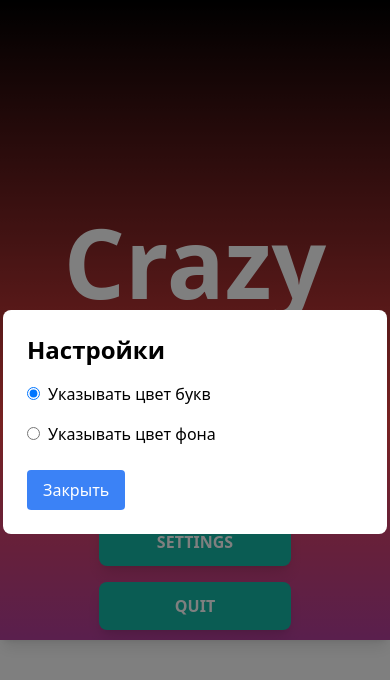
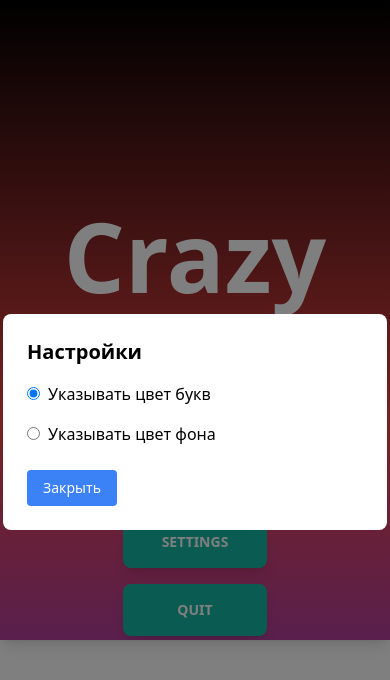
Before and after one commit to shaula-hub/crazy-colors-game, a React (Vite) app: page / in a window 390 px wide. Both pictures are taken after a click on the button "SETTINGS". Shown: the top 680 px of the page. Built offline with nearby package versions, Linux system fonts and the light colour scheme.

Commit message:
Adaptation

```diff
--- a/src/components/CrazyColorsGame.jsx
+++ b/src/components/CrazyColorsGame.jsx
@@ -221,20 +221,19 @@ function CrazyColorsGame() {
       <div className="flex flex-col gap-4 items-center">
         <button
           onClick={() => setCurrentScreen(SCREENS.SELECTION)}
-          className="bg-teal-500 text-white px-8 py-3 rounded-lg hover:bg-teal-600 hover:scale-110 transition-all duration-300 font-bold w-48"
-          /* className="bg-teal-500 text-white px-8 py-3 rounded-lg hover:bg-teal-600 hover:scale-110 transition-all duration-300 font-bold shadow-lg w-48" */
+          className="bg-teal-500 text-white px-6 py-4 md:px-8 md:py-3 rounded-lg hover:bg-teal-600 hover:scale-110 transition-all duration-300 font-bold w-36 md:w-48 text-sm md:text-base"
         >
           START
         </button>
         <button
           onClick={() => setShowSettings(true)}
-          className="bg-teal-500 text-white px-8 py-3 rounded-lg hover:bg-teal-600 hover:scale-110 transition-all duration-300 font-bold shadow-lg w-48"
+          className="bg-teal-500 text-white px-6 py-4 md:px-8 md:py-3 rounded-lg hover:bg-teal-600 hover:scale-110 transition-all duration-300 font-bold shadow-lg w-36 md:w-48 text-sm md:text-base"
         >
           SETTINGS
         </button>
         <button
           onClick={() => setShowExit(true)}
-          className="bg-teal-500 text-white px-8 py-3 rounded-lg hover:bg-teal-600 hover:scale-110 transition-all duration-300 font-bold shadow-lg w-48"
+          className="bg-teal-500 text-white px-6 py-4 md:px-8 md:py-3 rounded-lg hover:bg-teal-600 hover:scale-110 transition-all duration-300 font-bold shadow-lg w-36 md:w-48 text-sm md:text-base"
         >
           QUIT
         </button>
@@ -300,7 +299,7 @@ function CrazyColorsGame() {
   const MainScreen = () => (
     <div className="h-screen w-full flex flex-col p-4 bg-gray-100">
       {/* Section 1: Title */}
-      <h2 className="text-2xl font-bold mb-4 text-center">
+      <h2 className="text-xl md:text-2xl font-bold mb-4 text-center">
         {
           OPTIONS[
             settings.regim === 1
@@ -309,7 +308,6 @@ function CrazyColorsGame() {
           ]
         }
       </h2>
-
       {/* Section 2: Statistics */}
       <div className="bg-white p-4 rounded-lg shadow mb-4">
         <p>Всего вопросов: {gameStats.questionsAll}</p>
@@ -324,7 +322,7 @@ function CrazyColorsGame() {
 
       {/* Section 3: Color Display */}
       <div
-        className="p-8 rounded-lg mb-4 flex items-center justify-center text-4xl font-bold"
+        className="p-8 rounded-lg mb-4 flex items-center justify-center text-2xl md:text-4xl font-bold"
         style={{
           backgroundColor: COLOR_CODES[currentQuestion.backgroundColorIndex],
           color: COLOR_CODES[currentQuestion.lettersColorIndex],
@@ -334,12 +332,12 @@ function CrazyColorsGame() {
       </div>
 
       {/* Section 4: Color Buttons */}
-      <div className="grid grid-cols-3 gap-2">
+      <div className="grid grid-cols-2 md:grid-cols-3 gap-2">
         {COLOR_NAMES.map((name, index) => (
           <button
             key={index}
             onClick={() => handleAnswer(index)}
-            className="bg-blue-500 text-white px-4 py-2 rounded hover:bg-blue-600"
+            className="bg-blue-500 text-white px-3 py-3 md:px-4 md:py-2 text-sm md:text-base rounded hover:bg-blue-600"
           >
             {name}
           </button>
@@ -351,7 +349,7 @@ function CrazyColorsGame() {
   const SettingsModal = () => (
     <div className="fixed inset-0 bg-black bg-opacity-50 flex items-center justify-center">
       <div className="bg-white p-6 rounded-lg w-96">
-        <h2 className="text-2xl font-bold mb-4">Настройки</h2>
+        <h2 className="text-xl md:text-2xl font-bold mb-4">Настройки</h2>
         <div className="space-y-4">
           <div>
             <input
@@ -382,7 +380,7 @@ function CrazyColorsGame() {
         </div>
         <button
           onClick={() => setShowSettings(false)}
-          className="mt-6 bg-blue-500 text-white px-4 py-2 rounded hover:bg-blue-600"
+          className="mt-6 bg-blue-500 text-white px-4 py-2 text-sm md:text-base rounded hover:bg-blue-600"
         >
           Закрыть
         </button>
@@ -394,29 +392,29 @@ function CrazyColorsGame() {
     <div className="fixed inset-0 bg-black bg-opacity-50 flex items-center justify-center">
       <div className="bg-white p-6 rounded-lg w-96">
         <div className="bg-cyan-200 p-4 rounded-lg mb-6">
-          <h2 className="text-3xl font-bold text-center">ВЫХОД</h2>
+          <h2 className="text-2xl md:text-3xl font-bold text-center">ВЫХОД</h2>
         </div>
         <div className="space-y-2 mb-6">
           <p>Всего вопросов: {gameStats.questionsAll}</p>
           <p>Отвечено правильно: {gameStats.answersCorrect}</p>
           <p>Отвечено неверно: {gameStats.answersWrong}</p>
-          <p>Среднее время на ответ: {gameStats.timePerAnswer}с</p>
+          <p>Среднее время на ответ: {gameStats.timePerAnswer} сек</p>
         </div>
         <div className="bg-cyan-200 p-4 rounded-lg mb-6">
-          <p className="text-3xl font-bold text-center">
+          <p className="text-2xl md:text-3xl font-bold text-center">
             Вы уверены, что хотите выйти?
           </p>
         </div>
         <div className="grid grid-cols-2 gap-4">
           <button
             onClick={() => setShowExit(false)}
-            className="bg-green-500 text-white px-4 py-2 rounded hover:bg-green-600"
+            className="bg-green-500 text-white px-3 py-3 md:px-4 md:py-2 text-sm md:text-base rounded hover:bg-green-600"
           >
             Продолжить
           </button>
           <button
             onClick={resetGame}
-            className="bg-blue-500 text-white px-4 py-2 rounded hover:bg-blue-600"
+            className="bg-blue-500 text-white px-3 py-3 md:px-4 md:py-2 text-sm md:text-base rounded hover:bg-blue-600"
           >
             Начать заново
           </button>
@@ -425,7 +423,7 @@ function CrazyColorsGame() {
               setShowExit(false);
               setShowSettings(true);
             }}
-            className="bg-yellow-500 text-white px-4 py-2 rounded hover:bg-yellow-600"
+            className="bg-yellow-500 text-white px-3 py-3 md:px-4 md:py-2 text-sm md:text-base rounded hover:bg-yellow-600"
           >
             Настройки
           </button>
@@ -437,7 +435,7 @@ function CrazyColorsGame() {
                 window.electron.closeWindow();
               }
             }}
-            className="bg-red-500 text-white px-4 py-2 rounded hover:bg-red-600"
+            className="bg-red-500 text-white px-3 py-3 md:px-4 md:py-2 text-sm md:text-base rounded hover:bg-red-600"
           >
             Выйти
           </button>
@@ -468,7 +466,7 @@ function CrazyColorsGame() {
           className="p-6 rounded-lg w-96 text-center"
           style={{ backgroundColor: isAnswerCorrect ? "#7DF9FF" : "#FAA0A0" }}
         >
-          <h2 className="text-2xl font-bold mb-4">
+          <h2 className="text-xl md:text-2xl font-bold mb-4">
             {isAnswerCorrect ? "Это верный ответ!" : "Неправильно!"}
           </h2>
           <p>Для продолжения нажмите любую кнопку</p>
@@ -483,7 +481,7 @@ function CrazyColorsGame() {
               setShowAnswer(false);
               setCurrentScreen(SCREENS.SELECTION);
             }}
-            className="mt-6 bg-blue-500 text-white px-4 py-2 rounded hover:bg-blue-600"
+            className="mt-6 bg-blue-500 text-white px-3 py-3 md:px-4 md:py-2 text-sm md:text-base rounded hover:bg-blue-600"
           >
             Продолжить
           </button>
```
